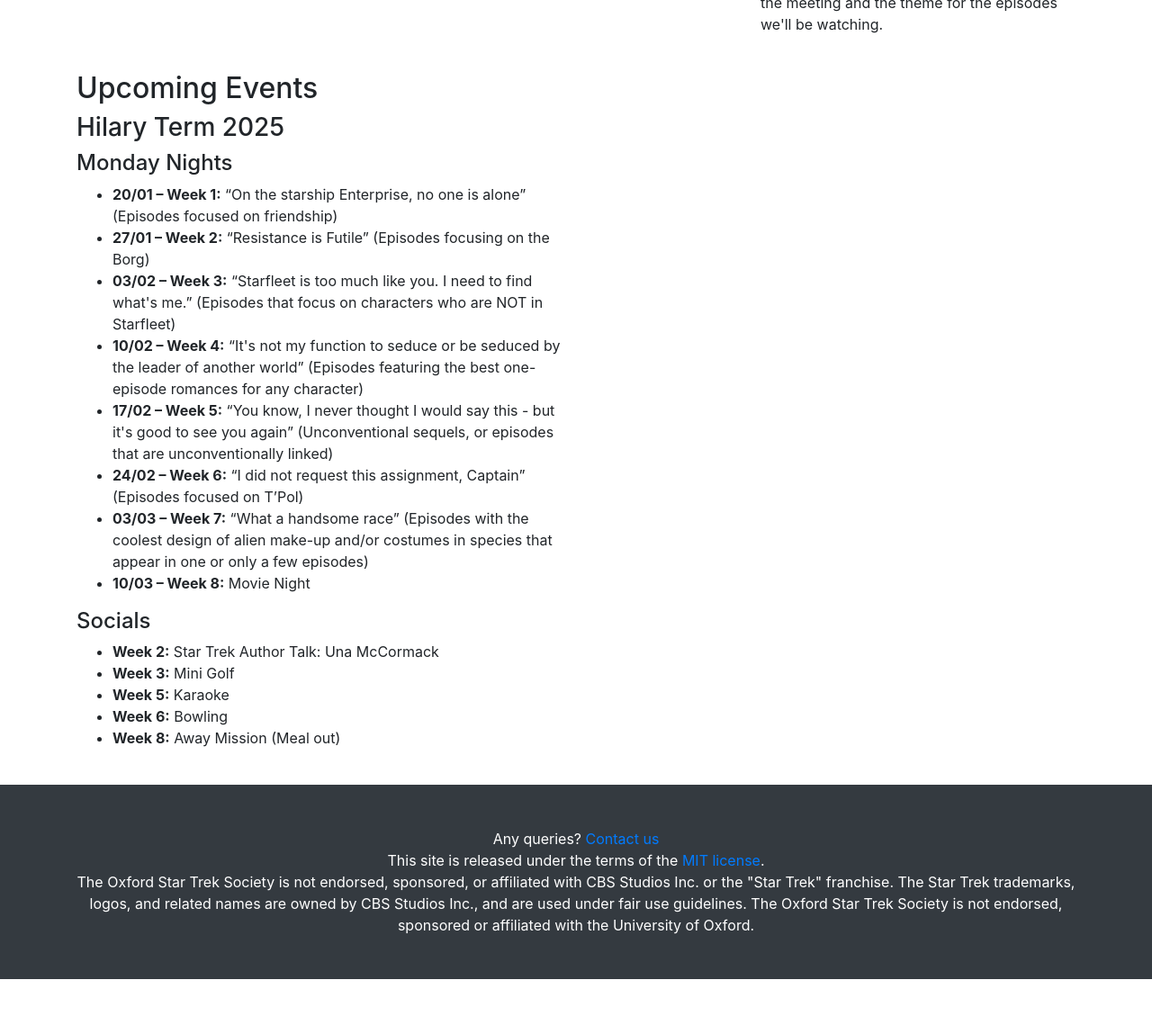
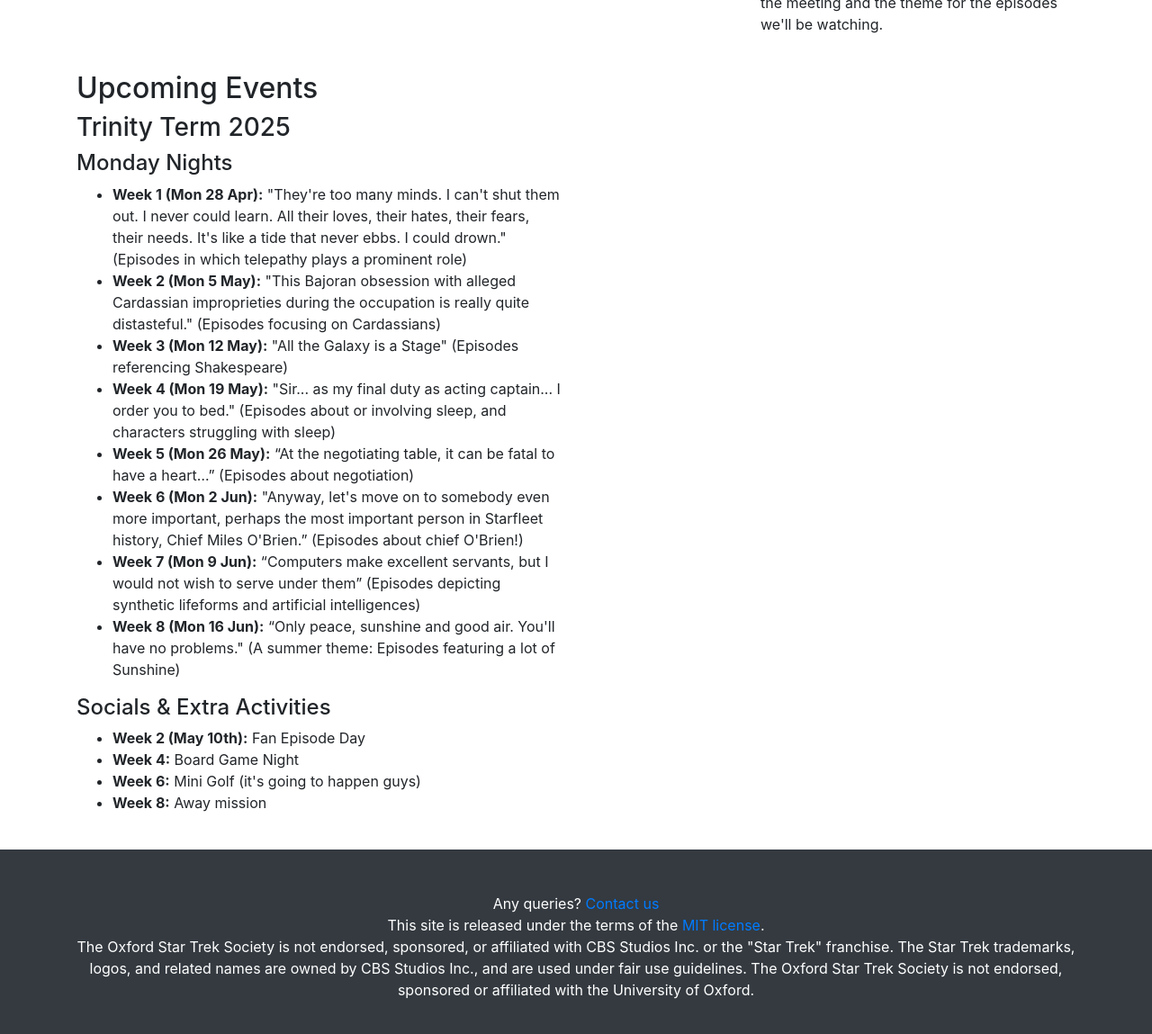
Before and after one commit to oxfordstartreksociety/oxfordstartreksociety.github.io, a Jekyll site: the page built from calendar.html, in a window 1280 px wide and 1400 px high, scrolled down 458 px, cut to the strip 240-1389 px from the top of the window. Shown: the whole strip at 90% size. Built offline with Jekyll 4.4.1, drawn with Linux system fonts in a browser that asks for light colours; before the commit the page ends 1786 px from its top, so only the background shows below that.

Commit message:
Updated term card for Trinity 2025

```diff
--- a/calendar.html
+++ b/calendar.html
@@ -52,31 +52,32 @@
 	<h2>Upcoming Events</h2>
 	<div class="row">
 		<div class="col-lg-6 mb-4">
-			<h3>Hilary Term 2025</h3>
+			<h3>Trinity Term 2025</h3>
 			<h4>Monday Nights</h4>
 			<ul>
-				<li><strong>20/01 – Week 1:</strong> “On the starship Enterprise, no one is alone” (Episodes focused on
-					friendship)</li>
-				<li><strong>27/01 – Week 2:</strong> “Resistance is Futile” (Episodes focusing on the Borg)</li>
-				<li><strong>03/02 – Week 3:</strong> “Starfleet is too much like you. I need to find what's me.”
-					(Episodes that focus on characters who are NOT in Starfleet)</li>
-				<li><strong>10/02 – Week 4:</strong> “It's not my function to seduce or be seduced by the leader of
-					another world” (Episodes featuring the best one-episode romances for any character)</li>
-				<li><strong>17/02 – Week 5:</strong> “You know, I never thought I would say this - but it's good to see
-					you again” (Unconventional sequels, or episodes that are unconventionally linked)</li>
-				<li><strong>24/02 – Week 6:</strong> “I did not request this assignment, Captain” (Episodes focused on
-					T’Pol)</li>
-				<li><strong>03/03 – Week 7:</strong> “What a handsome race” (Episodes with the coolest design of alien
-					make-up and/or costumes in species that appear in one or only a few episodes)</li>
-				<li><strong>10/03 – Week 8:</strong> Movie Night</li>
+				<li><strong>Week 1 (Mon 28 Apr):</strong> "They're too many minds. I can't shut them out. I never could learn. All
+					their loves, their hates, their fears, their needs. It's like a tide that never ebbs. I could
+					drown." (Episodes in which telepathy plays a prominent role)</li>
+				<li><strong>Week 2 (Mon 5 May):</strong> "This Bajoran obsession with alleged Cardassian improprieties during the
+					occupation is really quite distasteful." (Episodes focusing on Cardassians)</li>
+				<li><strong>Week 3 (Mon 12 May):</strong> "All the Galaxy is a Stage" (Episodes referencing Shakespeare)</li>
+				<li><strong>Week 4 (Mon 19 May):</strong> "Sir... as my final duty as acting captain... I order you to bed."
+					(Episodes about or involving sleep, and characters struggling with sleep)</li>
+				<li><strong>Week 5 (Mon 26 May):</strong> “At the negotiating table, it can be fatal to have a heart…” (Episodes
+					about negotiation)</li>
+				<li><strong>Week 6 (Mon 2 Jun):</strong> "Anyway, let's move on to somebody even more important, perhaps the most
+					important person in Starfleet history, Chief Miles O'Brien.” (Episodes about chief O'Brien!)</li>
+				<li><strong>Week 7 (Mon 9 Jun):</strong> “Computers make excellent servants, but I would not wish to serve under
+					them” (Episodes depicting synthetic lifeforms and artificial intelligences)</li>
+				<li><strong>Week 8 (Mon 16 Jun):</strong> “Only peace, sunshine and good air. You'll have no problems." (A summer
+					theme: Episodes featuring a lot of Sunshine)</li>
 			</ul>
-			<h4>Socials</h4>
+			<h4>Socials & Extra Activities</h4>
 			<ul>
-				<li><strong>Week 2:</strong> Star Trek Author Talk: Una McCormack</li>
-				<li><strong>Week 3:</strong> Mini Golf</li>
-				<li><strong>Week 5:</strong> Karaoke</li>
-				<li><strong>Week 6:</strong> Bowling</li>
-				<li><strong>Week 8:</strong> Away Mission (Meal out)</li>
+				<li><strong>Week 2 (May 10th):</strong> Fan Episode Day</li>
+				<li><strong>Week 4:</strong> Board Game Night</li>
+				<li><strong>Week 6:</strong> Mini Golf (it's going to happen guys)</li>
+				<li><strong>Week 8:</strong> Away mission</li>
 			</ul>
 		</div>
 	</div>
```
